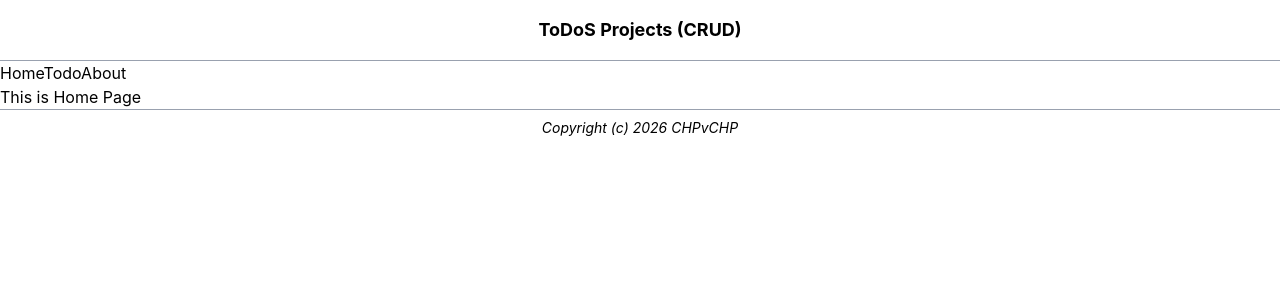
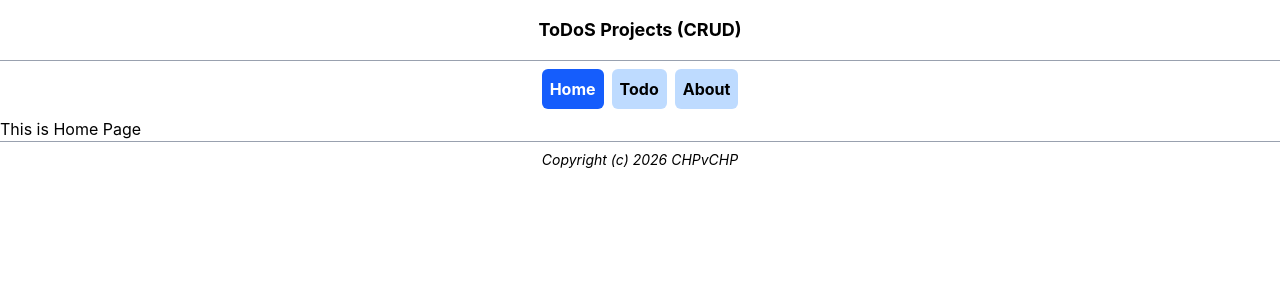
Before and after one commit to chpvchp/ToDoS_Project, a React (Vite) app in the folder frontend/: page / in a window 1280 px wide. Shown: the top 300 px of the page. Built offline with nearby package versions, Linux system fonts and the light colour scheme.

Commit message:
style(ui): add class active for NavLink

```diff
--- a/frontend/src/components/Nav.tsx
+++ b/frontend/src/components/Nav.tsx
@@ -1,11 +1,17 @@
 import { NavLink } from "react-router-dom";
 
 export default function Nav() {
+  const classActive = ({ isActive }: {isActive : boolean}) =>
+    `p-2 rounded-md ${
+    isActive ? "bg-blue-600 text-white font-bold" : "bg-blue-200 text-black font-bold"
+  }`;
+
+
   return (
-    <nav>
-      <NavLink to="/">Home</NavLink>
-      <NavLink to="/todo">Todo</NavLink>
-      <NavLink to="/about">About</NavLink>
+    <nav className="p-2 flex gap-2 justify-center">
+      <NavLink className={classActive} to="/">Home</NavLink>
+      <NavLink className={classActive} to="/todo">Todo</NavLink>
+      <NavLink className={classActive} to="/about">About</NavLink>
     </nav>
   )
 }
```
